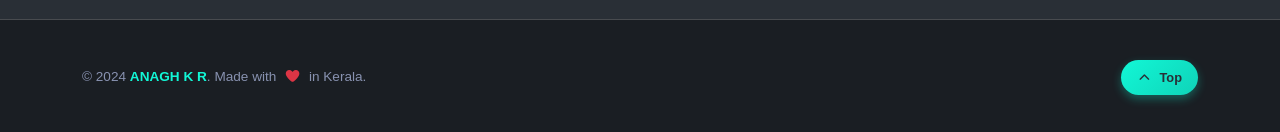
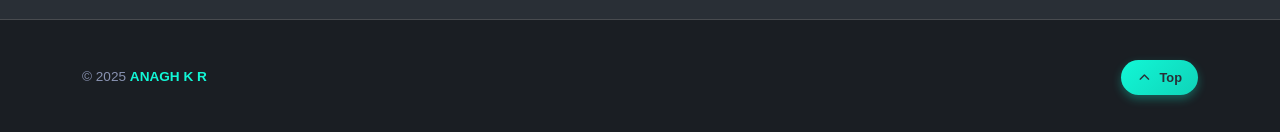
Before and after one commit to anagh534/portfolio, a Next.js app: page / in a window 1280 px wide. Shown: the part 3935-4067 px from the top of the page. Built offline with nearby package versions, Linux system fonts and the light colour scheme.

Commit message:
chore: footer year made dynamic

```diff
--- a/components/footer/footer.jsx
+++ b/components/footer/footer.jsx
@@ -140,8 +140,8 @@ const Footer = () => {
                     <div className="row align-items-center py-3">
                         <div className="col-md-6 text-center text-md-start">
                             <p className="footer-copyright-text mb-0">
-                                © 2024 <Link href="/" className="footer-copyright-link">ANAGH K R</Link>.
-                                Made with <i className="fas fa-heart text-danger mx-1"></i> in Kerala.
+                                © {new Date().getFullYear()} <Link href="/" className="footer-copyright-link">ANAGH K R</Link>
+                                {/* Made with <i className="fas fa-heart text-danger mx-1"></i> in Kerala. */}
                             </p>
                         </div>
                         <div className="col-md-6 text-center text-md-end">
```
